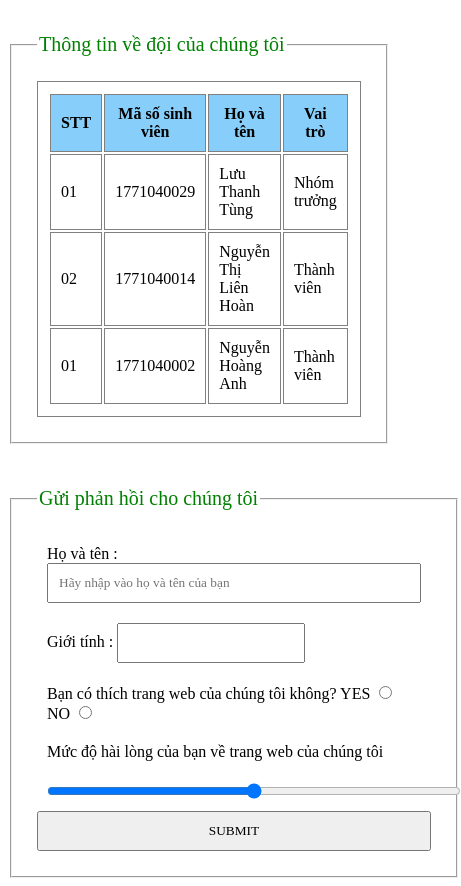
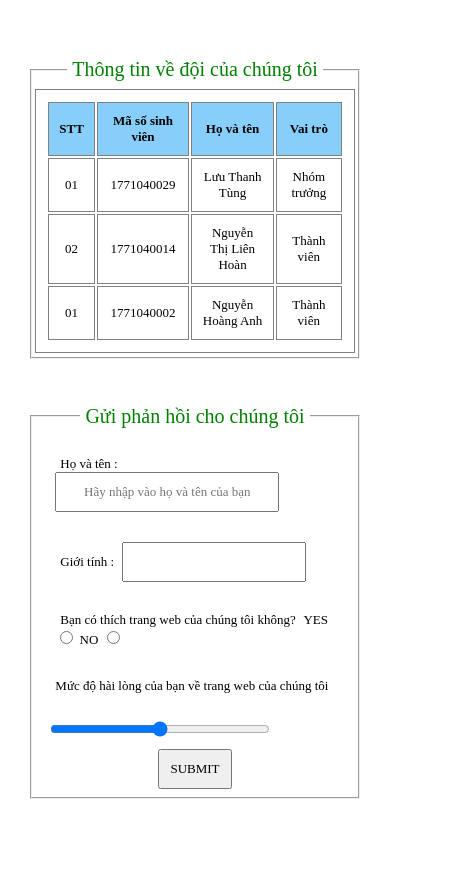
Before and after one commit to ThanhTung-KHMT-1701/ThanhTung-KHMT-1701, a plain HTML site: page contact.html in a window 390 px wide. Shown: the whole page, 461 px wide, since content can reach past the window. After the commit the page ends 844 px from the top, so only its background shows below. Drawn offline with Linux system fonts and the light colour scheme.

Commit message:
responsive

```diff
--- a/contact.css
+++ b/contact.css
@@ -9,7 +9,7 @@ div[data-alias="contact"]
 
 fieldset
 {
-    padding: 25px;
+    padding: calc(min(25px, 1%));
     margin-top: 25px;
     /* width: fit-content; */
 }
@@ -42,9 +42,19 @@ th
 
 input, option
 {
+    max-width: 200px;
+
     padding: 10px;
 
     font-family: 'Times New Roman', Times, serif;
+}
+
+input[type="submit"], input[type="range"]
+{
+    display: block;
+
+    margin-left: auto;
+    margin-right: auto;
 }
 
 input:focus, option :focus
@@ -53,3 +63,20 @@ input:focus, option :focus
 
     outline: none;
 }
+
+@media screen
+{
+    *
+    {
+        text-align: center;
+    }
+}
+
+@media screen and (max-width: 1024px)
+{
+    *
+    {
+        padding: 5px;
+        font-size: 13px;
+    }
+}
--- a/contact.html
+++ b/contact.html
@@ -7,10 +7,6 @@
     <meta name="author" content="ThanhTung">
     <meta name="subject" content="english">
     <meta name="purpose" content="education">
-    <link rel="stylesheet" href="main.css">
-    <link rel="stylesheet" href="main_header.css">
-    <link rel="stylesheet" href="main_body.css">
-    <link rel="stylesheet" href="main_footer.css">
     <link rel="stylesheet" href="contact.css">
 </head>
 <body>
```
Also changed, not shown: 1771040002_HoangAnh/huongdan.html (+2 -1 lines), 1771040002_HoangAnh/index.html (+1 -0 lines).
